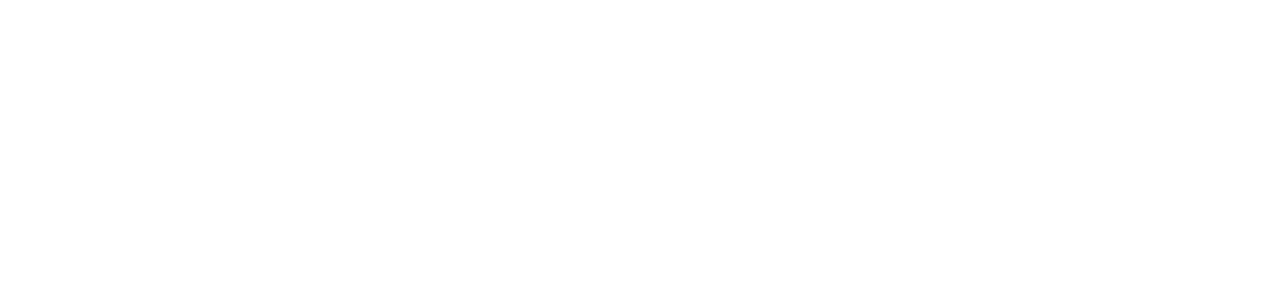
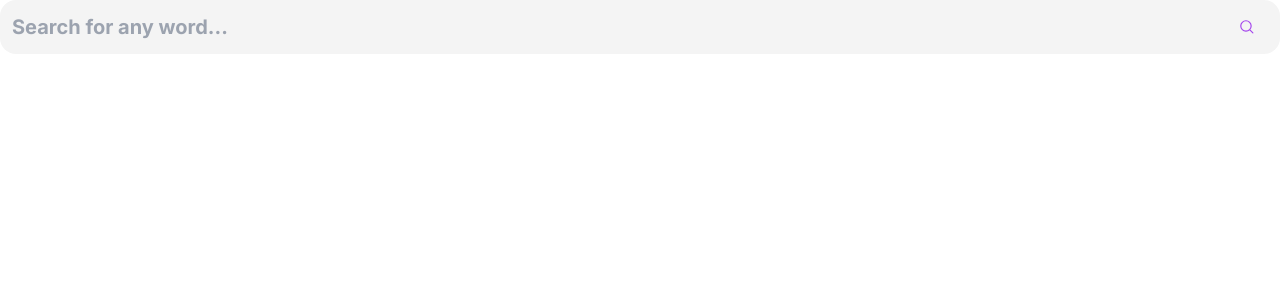
Before and after one commit to kielonl/dictionary-react, a React (Vite) app: page / in a window 1280 px wide. Shown: the top 300 px of the page. Built offline with nearby package versions, Linux system fonts and the light colour scheme.

Commit message:
added textfield component

```diff
--- a/src/App.tsx
+++ b/src/App.tsx
@@ -1,9 +1,11 @@
+import Icon from "./components/Icon";
+import TextField from "./components/TextField";
 import ThemeContextProvider from "./contexts/ThemeContextProvider";
 
 const App = () => {
   return (
     <ThemeContextProvider>
-      <div></div>
+      <TextField icon={<Icon.Search />} placeholder="Search for any word..." />
     </ThemeContextProvider>
   );
 };
--- /dev/null
+++ b/src/components/Icon.tsx
@@ -0,0 +1,25 @@
+const Search = () => {
+  return (
+    <svg
+      xmlns="http://www.w3.org/2000/svg"
+      width="1em"
+      height="1em"
+      viewBox="0 0 18 18"
+    >
+      <path
+        fill="none"
+        stroke="#A445ED"
+        stroke-linecap="round"
+        stroke-linejoin="round"
+        stroke-width="1.5"
+        d="m12.663 12.663 3.887 3.887M1 7.664a6.665 6.665 0 1 0 13.33 0 6.665 6.665 0 0 0-13.33 0Z"
+      />
+    </svg>
+  );
+};
+
+const Icon = {
+  Search,
+};
+
+export default Icon;
--- /dev/null
+++ b/src/components/TextField.tsx
@@ -0,0 +1,54 @@
+import { twMerge } from "tailwind-merge";
+import Icon from "./Icon";
+
+interface TextFieldProps
+  extends Omit<
+    React.DetailedHTMLProps<
+      React.InputHTMLAttributes<HTMLInputElement>,
+      HTMLInputElement
+    >,
+    "type"
+  > {
+  label?: string;
+  error?: string;
+  icon?: React.ReactNode;
+  className?: string;
+}
+
+const TextField: React.FC<TextFieldProps> = ({
+  label,
+  error,
+  icon,
+  className,
+  ...props
+}) => {
+  const renderIcon = () => {
+    if (!icon) return null;
+
+    return (
+      <button
+        type="submit"
+        className="text-white absolute right-2.5 bottom-3 focus:ring-4 focus:outline-none focus:ring-purple font-medium rounded-lg text-sm px-4 py-2"
+      >
+        <Icon.Search />
+      </button>
+    );
+  };
+
+  return (
+    <div className="relative">
+      <input
+        type="text"
+        className={twMerge(
+          "block w-full p-3 text-[20px] font-sans font-bold text-darker-grey text-darkey-grey/25 dark:placeholder:text-white/25 rounded-[16px] focus:outline-[1px] focus:outline-purple bg-lighter-grey dark:bg-light-black dark:text-white",
+          error && "border-2 border-red outline-none",
+          className
+        )}
+        {...props}
+      />
+      {renderIcon()}
+    </div>
+  );
+};
+
+export default TextField;
--- a/tailwind.config.js
+++ b/tailwind.config.js
@@ -17,7 +17,7 @@
         red: "#FF5252",
       },
       fontFamily: {
-        sansSerif: ["Inter", "sans-serif"],
+        sans: ["Inter", "sans-serif"],
         serif: ["Lora", "serif"],
         mono: ["Inconsolata", "monospace"],
       },
```
